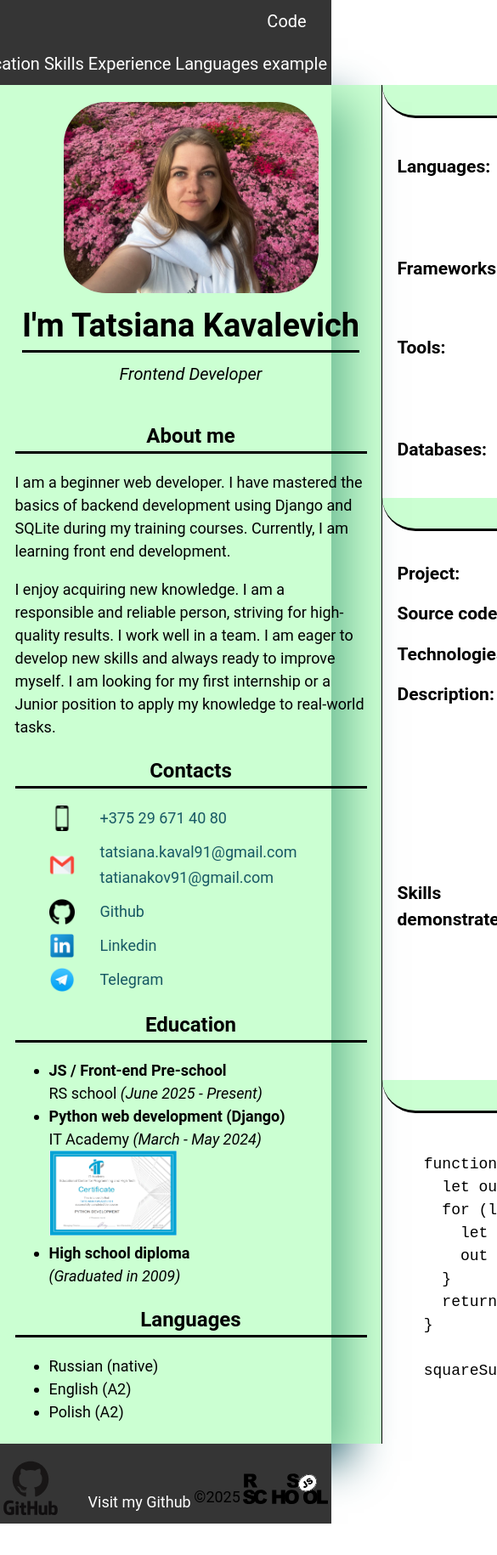
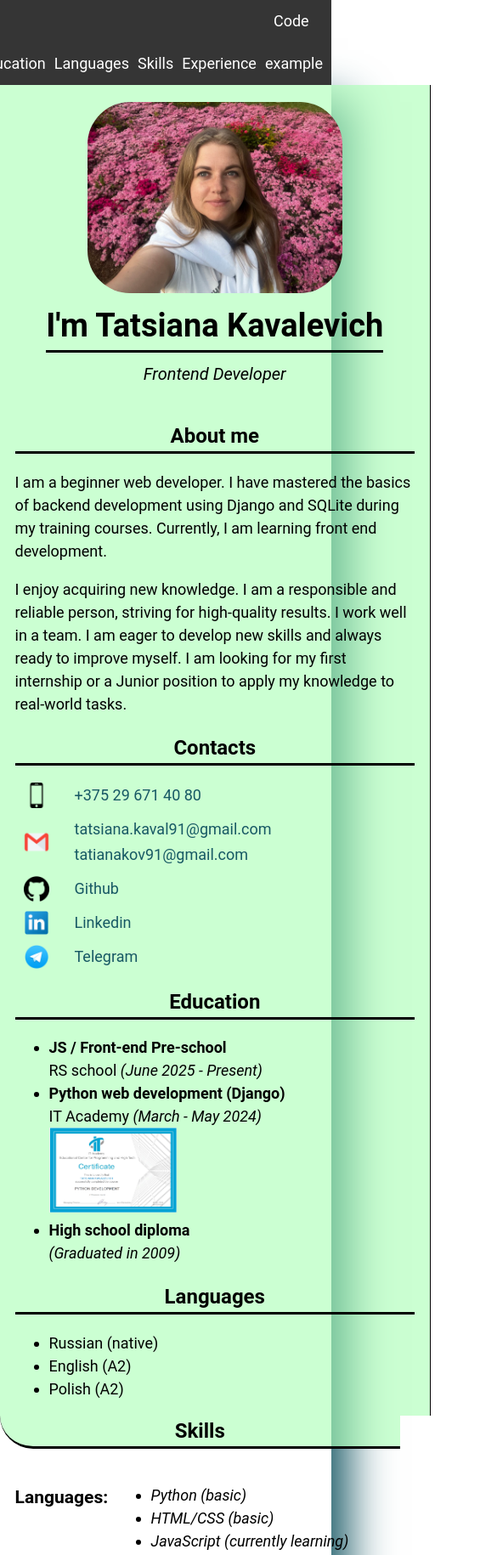
Before and after one commit to TatsianaKaval/rsschool-cv, a plain HTML site: page index.html in a window 390 px wide. Shown: the top 1830 px of the page at 85% size, 585 px wide, since content can reach past the window. Before the commit the page ends 1793 px from the top, so only its background shows below. Drawn offline with Linux system fonts and the light colour scheme.

Commit message:
feat: add @media property

```diff
--- a/index.html
+++ b/index.html
@@ -23,13 +23,13 @@
             <a class="nav-link" href="#education">Education</a>
           </li>
           <li class="nav-item">
+            <a class="nav-link" href="#languages">Languages</a>
+          <li class="nav-item">
             <a class="nav-link" href="#skills">Skills</a>
           </li>
           <li class="nav-item">
             <a class="nav-link" href="#experience">Experience</a>
           </li>
-          <li class="nav-item">
-            <a class="nav-link" href="#languages">Languages</a>
           </li>
           <li class="nav-item">
             <a class="nav-link" href="#code-example">Code example</a>
--- a/style.css
+++ b/style.css
@@ -70,7 +70,7 @@ body {
 .nav-link {
   position: relative;
 
-  padding: 0 20px;
+  padding: 0 10px;
 
   font-size: 20px;
   line-height: 50px;
@@ -174,13 +174,9 @@ body {
 
 .main-container {
   display: grid;
-  grid-template-columns: 450px 1fr;
+  grid-template-columns: 44% 56%;
 
   box-shadow: 20px 20px 50px var(--link-color-first);
-}
-
-.left-column {
-  border-right: 1px solid var(--border-color);
 }
 
 .section {
@@ -196,6 +192,7 @@ body {
 
 .left-column {
   padding-top: 20px;
+  border-right: 1px solid var(--border-color);
 
   background-color: var(--bg-color-first);
 }
@@ -215,11 +212,10 @@ body {
 }
 
 .right-section-title {
-  width: 575px;
+  width: 107%;
   margin-left: -18px;
 
   border-bottom-left-radius: 40px;
-  /* border-bottom-right-radius: 40px; */
 
   background-color: var(--bg-color-first);
 }
@@ -260,7 +256,7 @@ body {
 
 .experience-item {
   display: grid;
-  grid-template-columns: 150px 390px;
+  grid-template-columns: 1fr 2.6fr;
 }
 
 .experience-subtitle,
@@ -368,12 +364,30 @@ body {
   background-position: left;
 }
 
+@media (max-width: 1024px) {
+  .nav-list {
+    padding-inline-start: 0;
+  }
+
+  .pre {
+    margin-left: -155px;
+  }
+
+  .contacts-list {
+    padding-inline-start: 10px;
+  }
+}
+
 @media (max-width: 768px) {
-  .section {
-    width: 100%;
+  .main-container {
+    grid-template-columns: 1fr;
   }
 
   .nav-link {
-  padding: 0 5px;
+    font-size: 18px;
+  }
+
+  .right-section-title {
+    width: 100%;
   }
 }
```
